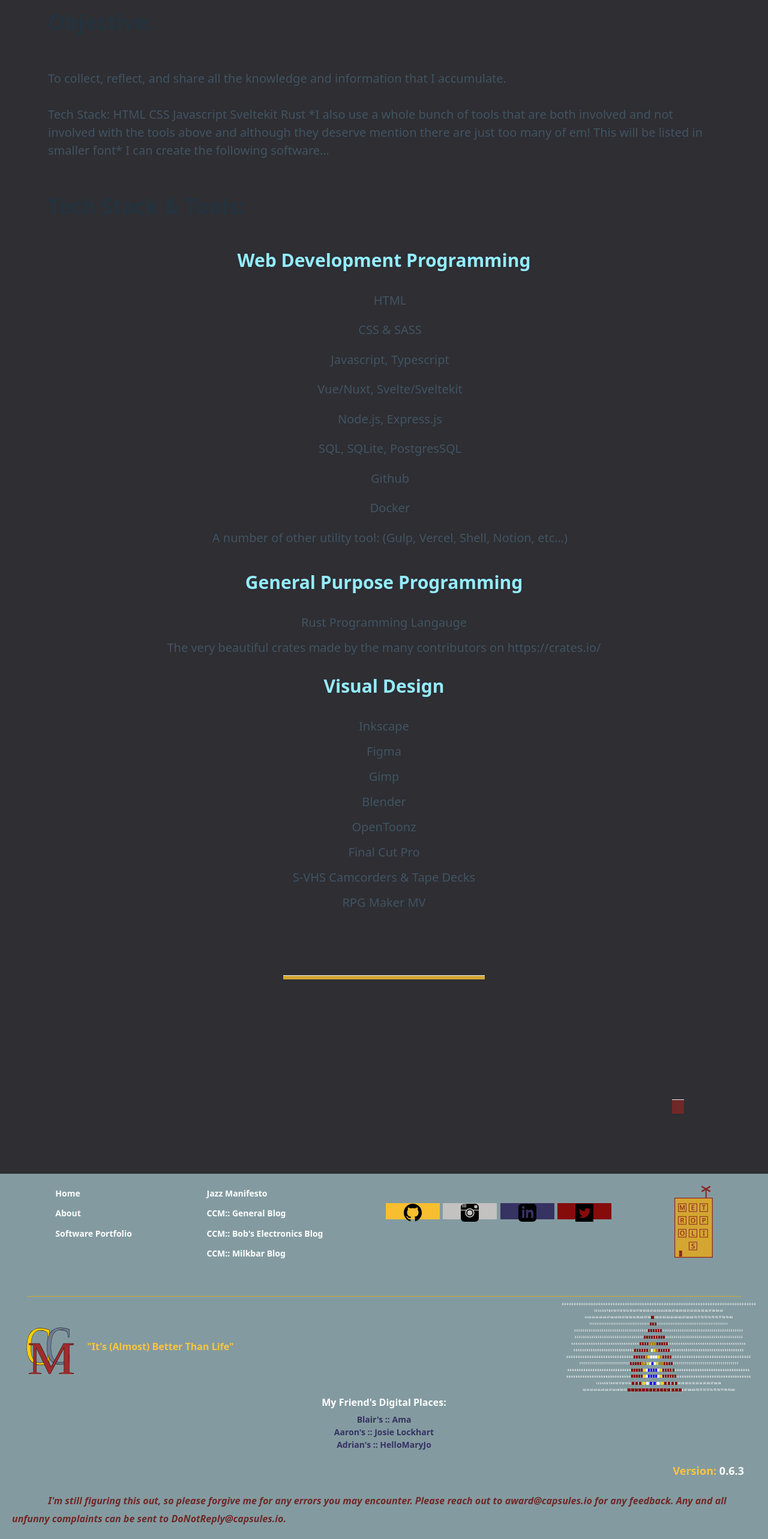
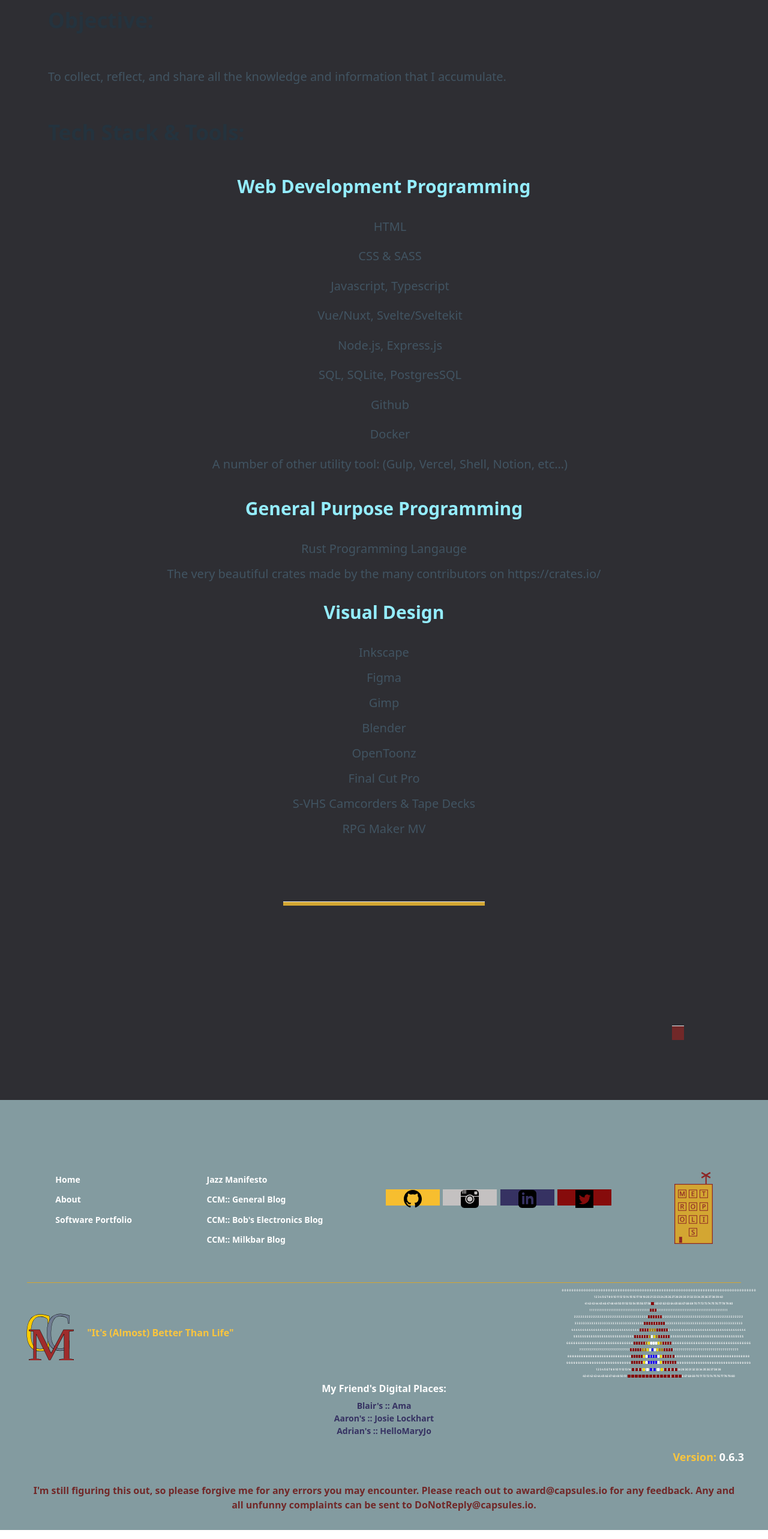
Before and after one commit to Unearthlyglow/CCM_Website, a SvelteKit app: page /about in a window 1280 px wide. Shown: the part 1475-4041 px from the top of the page at 60% size. Built offline with nearby package versions, Linux system fonts and the light colour scheme.

Commit message:
made a new linkedIn svg

```diff
--- a/src/lib/Body.svelte
+++ b/src/lib/Body.svelte
@@ -42,7 +42,7 @@
 		display: block;
 		width: 100%;
 		background-color: #d3a632;
-		height: 10px;
+		height: 7px;
 	}
 
 	.hr--bottom {
--- a/src/routes/+layout.svelte
+++ b/src/routes/+layout.svelte
@@ -11,7 +11,7 @@
 	import painting2 from '$lib/images/painting2.jpg';
 	import painting3 from '$lib/images/painting3.jpg';
 	import fire from '$lib/images/fire.svg';
-	import LinkedIn from '$lib/images/Linkedin.svg';
+	import linked from '$lib/images/linked.svg';
 	import TwitterLogo from '$lib/images/Twitter-Logo.svg';
 	import IgLogo from '$lib/images/Ig-logo.svg';
 	import Body from '$lib/Body.svelte';
@@ -111,8 +111,7 @@
 				<a
 					href="https://www.linkedin.com/in/award-malisi/"
 					data-tooltip="LinkedIn"
-					class="footer--linkedin"
-					><img class="footer--icons" alt="LinkedIn Logo" src={LinkedIn} /></a
+					class="footer--linkedin"><img class="footer--icons" alt="LinkedIn Logo" src={linked} /></a
 				>
 
 				<a href="https://twitter.com/CCMAnd2Cents" data-tooltip="Twitter" class="footer--twitter"
@@ -147,11 +146,11 @@
 
 			<p class="footer--version">Version: <span>0.6.3</span></p>
 
-			<i class="footer--Bottomtext">
+			<p class="footer--Bottomtext">
 				I'm still figuring this out, so please forgive me for any errors you may encounter. Please
 				reach out to award@capsules.io for any feedback. Any and all unfunny complaints can be sent
 				to DoNotReply@capsules.io.
-			</i>
+			</p>
 		</div>
 	</footer>
 </div>
@@ -257,6 +256,7 @@
 
 	.footer {
 		background-color: #839ba0;
+		padding-top: 5rem;
 	}
 
 	.footer--above {
@@ -312,7 +312,8 @@
 		color: #712828;
 		font-weight: 700;
 		font-size: 0.8rem;
-		margin: 3rem;
+		margin: 1.5rem;
+		text-align: center;
 	}
 
 	.footer--ccmquote {
--- a/src/routes/about/+page.svelte
+++ b/src/routes/about/+page.svelte
@@ -11,11 +11,7 @@
 
 	<p>To collect, reflect, and share all the knowledge and information that I accumulate.</p>
 
-	<p>
-		Tech Stack: HTML CSS Javascript Sveltekit Rust *I also use a whole bunch of tools that are both
-		involved and not involved with the tools above and although they deserve mention there are just
-		too many of em! This will be listed in smaller font* I can create the following software…
-	</p>
+
 
 	<h2 class="about--techstack">Tech Stack & Tools:</h2>
 	<h3>Web Development Programming</h3>
```
Also changed, not shown: src/lib/images/LinkedIn.svg (deleted), src/lib/images/linked.svg (added).
